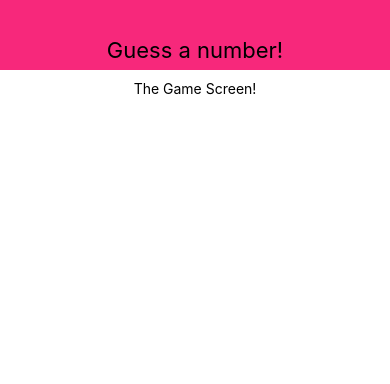
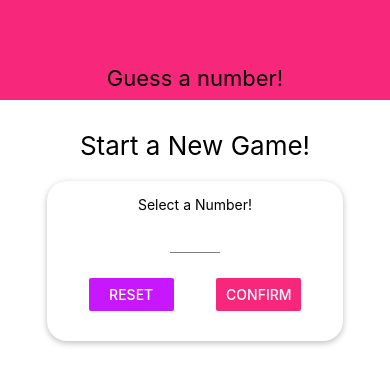
Before and after one commit to lukaszGancarz/Guess-a-Number, a React Native app: screen / in a window 390 px wide. Shown: the top 384 px of the page. Built offline with nearby package versions, Linux system fonts and the light colour scheme.

Commit message:
UI and validation start screen implemented

```diff
--- a/App.js
+++ b/App.js
@@ -17,5 +17,6 @@
 const styles = StyleSheet.create({
   screen: {
     flex: 1,
+    width: '100%'
   },
 });
--- /dev/null
+++ b/components/Card.js
@@ -0,0 +1,21 @@
+import React from "react";
+import { View, StyleSheet } from "react-native";
+
+const Card = (props) => {
+  return <View style={{...styles.card, ...props.style}}>{props.children}</View>;
+};
+
+const styles = StyleSheet.create({
+  card: {
+    shadowColor: "black",
+    shadowOffset: { width: 0, height: 2 },
+    shadowRadius: 6,
+    shadowOpacity: 0.26,
+    elevation: 7,
+    backgroundColor: "white",
+    padding: 15,
+    borderRadius: 20,
+  },
+});
+
+export default Card;
--- a/components/Header.js
+++ b/components/Header.js
@@ -1,5 +1,6 @@
 import React from "react";
 import { View, Text, StyleSheet } from "react-native";
+import Colors from '../constants/colors'
 
 const Header = (props) => {
   return (
@@ -12,9 +13,9 @@
 const styles = StyleSheet.create({
   header: {
     width: "100%",
-    height: 70,
-    backgroundColor: "#f7287b",
-    paddingTop: 30,
+    height: 100,
+    backgroundColor: Colors.primary,
+    paddingTop: 55,
     alignItems: "center",
     justifyContent: "center",
   },
--- /dev/null
+++ b/components/Input.js
@@ -0,0 +1,17 @@
+import React from 'react';
+import {TextInput, StyleSheet} from 'react-native';
+
+const Input = props => {
+    return <TextInput {...props} style={{...Styles.input, ...props.style}}/>
+}
+
+const Styles = StyleSheet.create({
+    input: {
+        height: 30,
+        borderBottomColor: 'grey',
+        borderBottomWidth: 1,
+        marginVertical: 10,
+    }
+})
+
+export default Input;
--- /dev/null
+++ b/constants/colors.js
@@ -0,0 +1,4 @@
+export default {
+    primary: '#f7287b',
+    accent: '#c717fc'
+};
--- a/screens/StartGameScreen.js
+++ b/screens/StartGameScreen.js
@@ -1,10 +1,56 @@
-import React from "react";
-import { View, Text, StyleSheet } from "react-native";
+import React, { useState } from "react";
+import {
+  View,
+  Text,
+  StyleSheet,
+  Button,
+  TouchableWithoutFeedback,
+  Keyboard
+} from "react-native";
+
+import Card from "../components/Card";
+import Input from "../components/Input";
+import Colors from "../constants/colors";
 
 const StartGameScreen = (props) => {
-  return <View style={styles.screen}>
-      <Text>The Game Screen!</Text>
-  </View>;
+  const [enteredValue, setEnteredValue] = useState("");
+
+  const numberInputHandler = (inputText) => {
+    setEnteredValue(inputText.replace(/[^0-9]/g, ""));
+  };
+
+  return (
+    <TouchableWithoutFeedback onPress={() => {Keyboard.dismiss()}}>
+      <View style={styles.screen}>
+        <Text style={styles.title}>Start a New Game!</Text>
+        <Card style={styles.inputContainer}>
+          <Text>Select a Number!</Text>
+          <Input
+            blurOnSubmit
+            autoCapitalize="none"
+            keyboardType="number-pad"
+            autoCorrect={false}
+            maxLength={2}
+            style={styles.input}
+            onChangeText={numberInputHandler}
+            value={enteredValue}
+          />
+          <View style={styles.buttonContainer}>
+            <View style={styles.button}>
+              <Button title="Reset" onPres={() => {}} color={Colors.accent} />
+            </View>
+            <View style={styles.button}>
+              <Button
+                title="Confirm"
+                onPres={() => {}}
+                color={Colors.primary}
+              />
+            </View>
+          </View>
+        </Card>
+      </View>
+    </TouchableWithoutFeedback>
+  );
 };
 
 const styles = StyleSheet.create({
@@ -13,6 +59,28 @@
     padding: 10,
     alignItems: "center",
   },
+  title: {
+    fontSize: 26,
+    marginVertical: 20,
+  },
+  inputContainer: {
+    width: 300,
+    maxWidth: "80%",
+    alignItems: "center",
+  },
+  buttonContainer: {
+    flexDirection: "row",
+    width: "80%",
+    justifyContent: "space-between",
+    paddingVertical: 15,
+  },
+  button: {
+    width: "40%",
+  },
+  input: {
+    width: 50,
+    textAlign: "center",
+  },
 });
 
 export default StartGameScreen;
```
